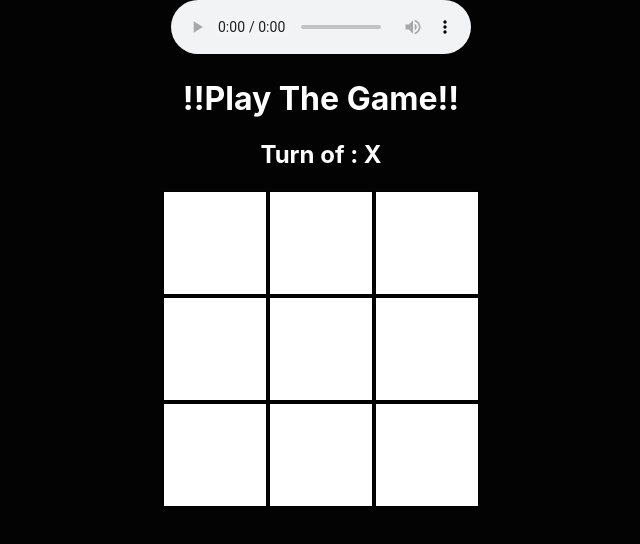
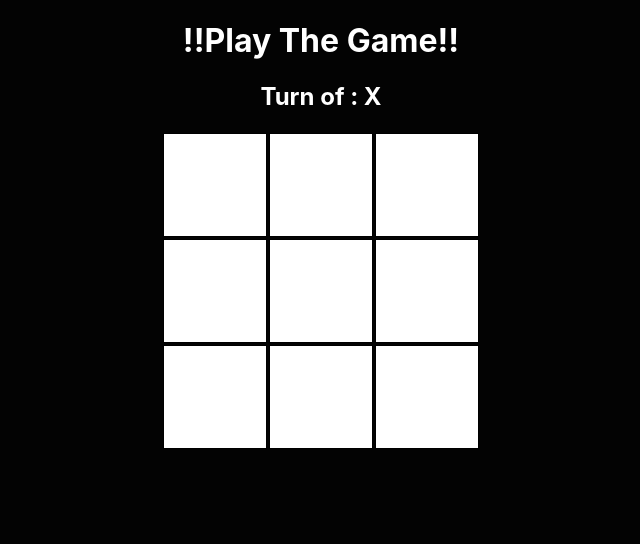
Before and after one commit to Rounak1234567/Tic-Tac-Toe-game, a React (Create React App) app: page / in a window 1280 px wide. Shown: the top 544 px of the page, without its empty margins (319-959 px from the left). Built offline with nearby package versions, Linux system fonts and the light colour scheme.

Commit message:
ctyling added

```diff
--- a/src/components/Tictactoe.jsx
+++ b/src/components/Tictactoe.jsx
@@ -3,7 +3,7 @@ import "./tictactoe.css"
 import imgx from "../images/x.png"
 import imgo from "../images/o.png"
 import imgt from "../images/t.jpg"
-import audioa from "../audio/a.mp3"
+
 
 
 
@@ -118,9 +118,7 @@ const Tictactoe = () => {
                     <>
 
 
-                        <audio controls autoplay>
-                            <source src={audioa} type="audio/ogg" />
-                        </audio>
+
                         <h1 style={{ color: "white" }}>!!Play The Game!!</h1>
                         <h2 style={{ color: "white" }}>Turn of : {turn}</h2>
                         <table className="table">
```
